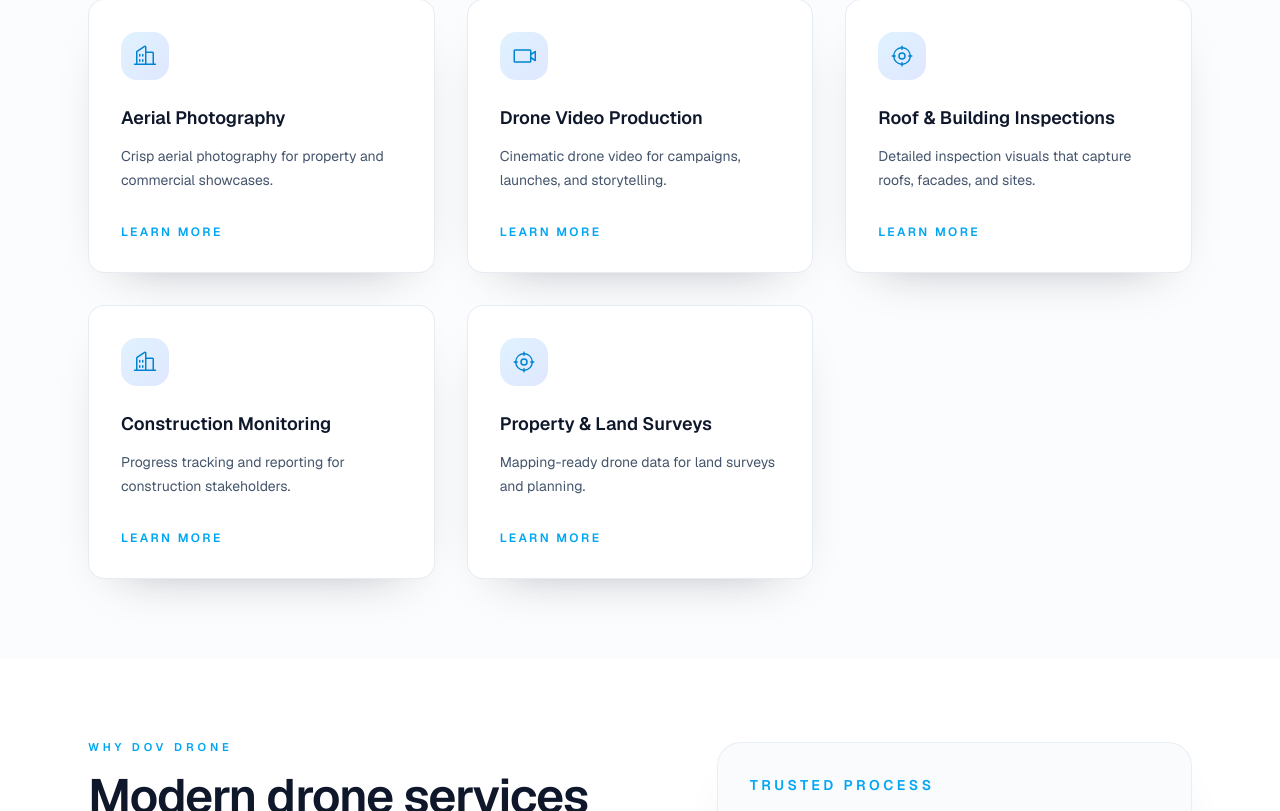
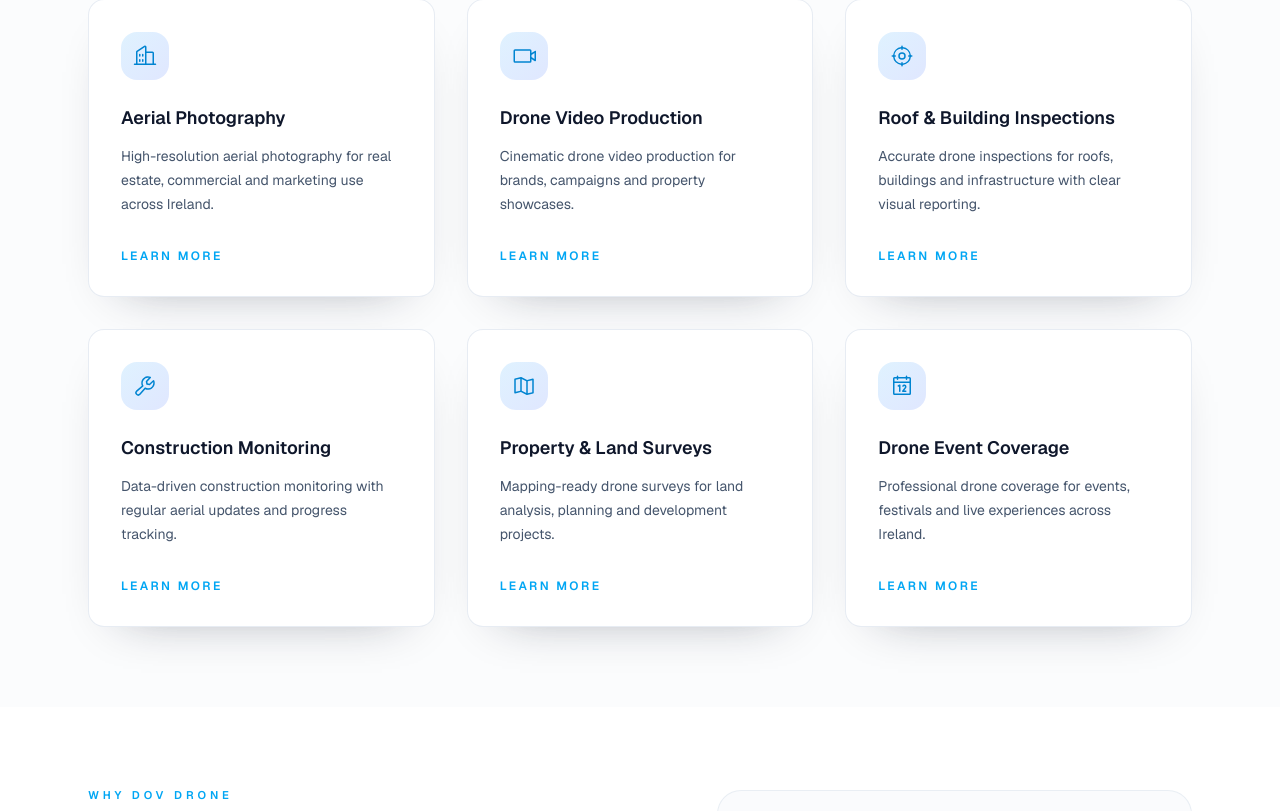
Before and after one commit to polyzebra/dov, a Next.js app: page / in a window 1280 px wide. Shown: the part 1249-2060 px from the top of the page. Built offline with nearby package versions, Linux system fonts and the light colour scheme.

Commit message:
polish SEO content, sitemap, and SaaS UI details

```diff
--- a/components/layout/Footer.tsx
+++ b/components/layout/Footer.tsx
@@ -49,7 +49,10 @@ export default function Footer() {
             <ul className="space-y-1">
               {navLinks.map((link) => (
                 <li key={link.href}>
-                  <Link href={link.href} className="hover:text-slate-900">
+                  <Link
+                    href={link.href}
+                    className="relative inline-flex w-fit text-slate-600 transition-all duration-200 ease-out hover:text-sky-600 hover:translate-x-0.5 active:opacity-80 after:absolute after:left-0 after:-bottom-0.5 after:h-0.5 after:w-full after:origin-left after:scale-x-0 after:rounded-full after:bg-sky-600/80 after:transition-transform after:duration-300 after:ease-out hover:after:scale-x-100"
+                  >
                     {link.label}
                   </Link>
                 </li>
@@ -61,7 +64,10 @@ export default function Footer() {
               <ul className="space-y-1">
                 {policyLinks.map((link) => (
                   <li key={link.href}>
-                    <Link href={link.href} className="hover:text-slate-900">
+                    <Link
+                      href={link.href}
+                      className="relative inline-flex w-fit text-slate-600 transition-all duration-200 ease-out hover:text-sky-600 hover:translate-x-0.5 active:opacity-80 after:absolute after:left-0 after:-bottom-0.5 after:h-0.5 after:w-full after:origin-left after:scale-x-0 after:rounded-full after:bg-sky-600/80 after:transition-transform after:duration-300 after:ease-out hover:after:scale-x-100"
+                    >
                       {link.label}
                     </Link>
                   </li>
@@ -71,7 +77,15 @@ export default function Footer() {
           <div className="space-y-2">
             <p className="font-semibold text-slate-900">Contact</p>
             <ul className="space-y-1">
-              <li>Dundalk, Ireland</li>
+              <li>Dundalk, Co. Louth, Ireland</li>
+              <li>
+                <Link
+                  href="/#contact"
+                  className="relative inline-flex w-fit text-slate-600 transition-all duration-200 ease-out hover:text-sky-600 hover:translate-x-0.5 active:opacity-80 after:absolute after:left-0 after:-bottom-0.5 after:h-0.5 after:w-full after:origin-left after:scale-x-0 after:rounded-full after:bg-sky-600/80 after:transition-transform after:duration-300 after:ease-out hover:after:scale-x-100"
+                >
+                  Get a Quote
+                </Link>
+              </li>
             </ul>
           </div>
         </div>
@@ -79,7 +93,6 @@ export default function Footer() {
       <div className="border-t border-slate-200/70">
   <div className="mx-auto flex w-full max-w-6xl items-center justify-between px-4 py-4 text-xs text-slate-500 sm:px-6">
           <span>© 2026 DOV. All rights reserved.</span>
-          <span>Designed for modern aerial brands.</span>
         </div>
       </div>
     </footer>
--- a/components/layout/Header.tsx
+++ b/components/layout/Header.tsx
@@ -91,7 +91,7 @@ export default function Header() {
               <Link
                 key={link.href}
                 href={link.href}
-                className="relative text-slate-700 transition-colors duration-300 ease-out hover:text-blue-600 after:absolute after:left-0 after:-bottom-1 after:h-0.5 after:w-full after:origin-left after:scale-x-0 after:rounded-full after:bg-blue-600/80 after:transition-transform after:duration-300 after:ease-out hover:after:scale-x-100"
+                className="relative text-slate-700 transition-all duration-200 ease-out hover:text-sky-600 hover:translate-x-0.5 active:opacity-80 after:absolute after:left-0 after:-bottom-1 after:h-0.5 after:w-full after:origin-left after:scale-x-0 after:rounded-full after:bg-sky-600/80 after:transition-transform after:duration-300 after:ease-out hover:after:scale-x-100"
               >
                 {link.label}
               </Link>
@@ -171,7 +171,7 @@ export default function Header() {
                 key={link.href}
                 href={link.href}
                 onClick={() => setIsMobileMenuOpen(false)}
-                className={`block w-full rounded-xl px-4 py-3 text-[17px] font-medium text-slate-900 transition-all duration-200 hover:bg-slate-100 active:bg-slate-200 ${
+                className={`block w-full rounded-xl px-4 py-3 text-[17px] font-medium text-slate-900 transition-all duration-200 hover:bg-slate-100 hover:text-sky-600 hover:translate-x-0.5 active:bg-slate-200 active:opacity-80 ${
                   pathname === link.href ? "text-blue-600" : ""
                 }`}
               >
--- a/components/sections/Services.tsx
+++ b/components/sections/Services.tsx
@@ -1,31 +1,42 @@
-import { Buildings, Crosshair, VideoCamera } from "@phosphor-icons/react/ssr";
+import { Buildings, Calendar, Crosshair, MapTrifold, VideoCamera, Wrench } from "@phosphor-icons/react/ssr";
 import SectionTitle from "@/components/ui/SectionTitle";
 
 const services = [
   {
     title: "Aerial Photography",
-    description: "Crisp aerial photography for property and commercial showcases.",
+    description:
+      "High-resolution aerial photography for real estate, commercial and marketing use across Ireland.",
     icon: Buildings,
   },
   {
     title: "Drone Video Production",
-    description: "Cinematic drone video for campaigns, launches, and storytelling.",
+    description:
+      "Cinematic drone video production for brands, campaigns and property showcases.",
     icon: VideoCamera,
   },
   {
     title: "Roof & Building Inspections",
-    description: "Detailed inspection visuals that capture roofs, facades, and sites.",
+    description:
+      "Accurate drone inspections for roofs, buildings and infrastructure with clear visual reporting.",
     icon: Crosshair,
   },
   {
     title: "Construction Monitoring",
-    description: "Progress tracking and reporting for construction stakeholders.",
-    icon: Buildings,
+    description:
+      "Data-driven construction monitoring with regular aerial updates and progress tracking.",
+    icon: Wrench,
   },
   {
     title: "Property & Land Surveys",
-    description: "Mapping-ready drone data for land surveys and planning.",
-    icon: Crosshair,
+    description:
+      "Mapping-ready drone surveys for land analysis, planning and development projects.",
+    icon: MapTrifold,
+  },
+  {
+    title: "Drone Event Coverage",
+    description:
+      "Professional drone coverage for events, festivals and live experiences across Ireland.",
+    icon: Calendar,
   },
 ];
 
```
